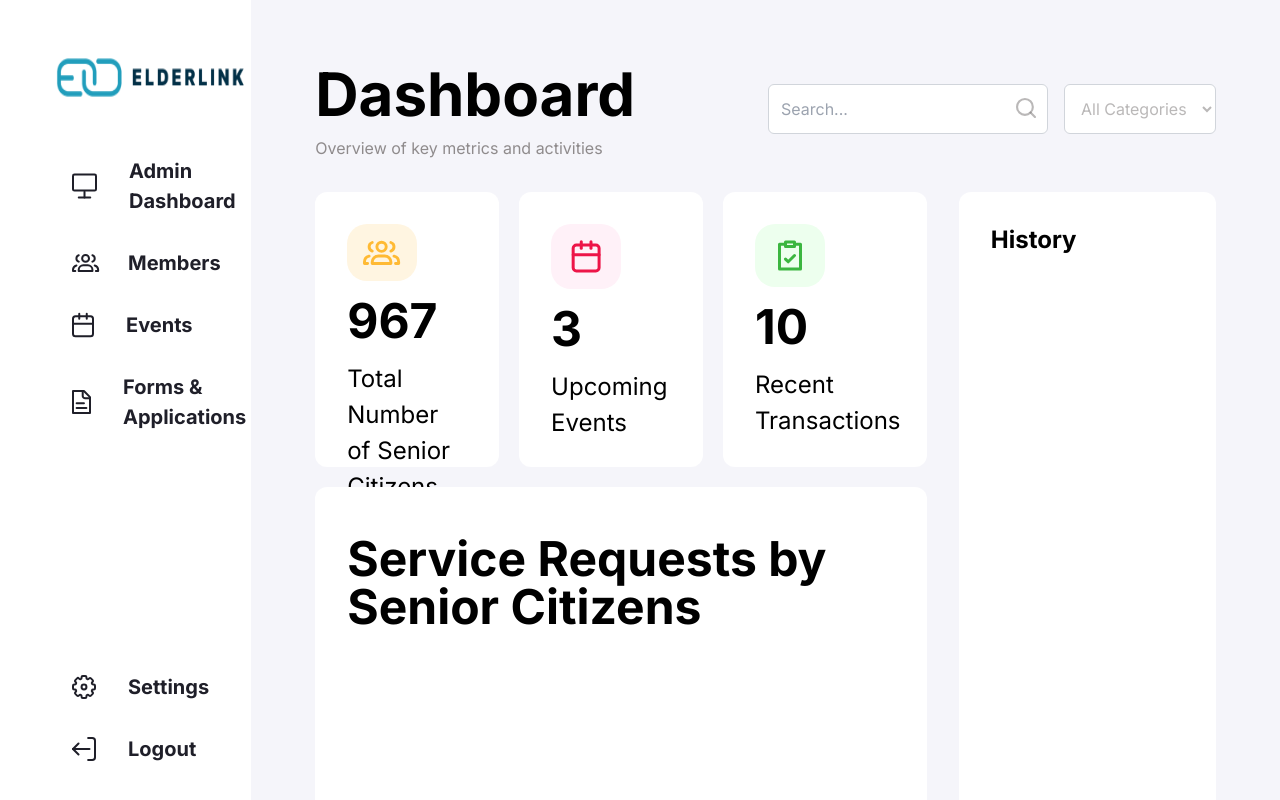
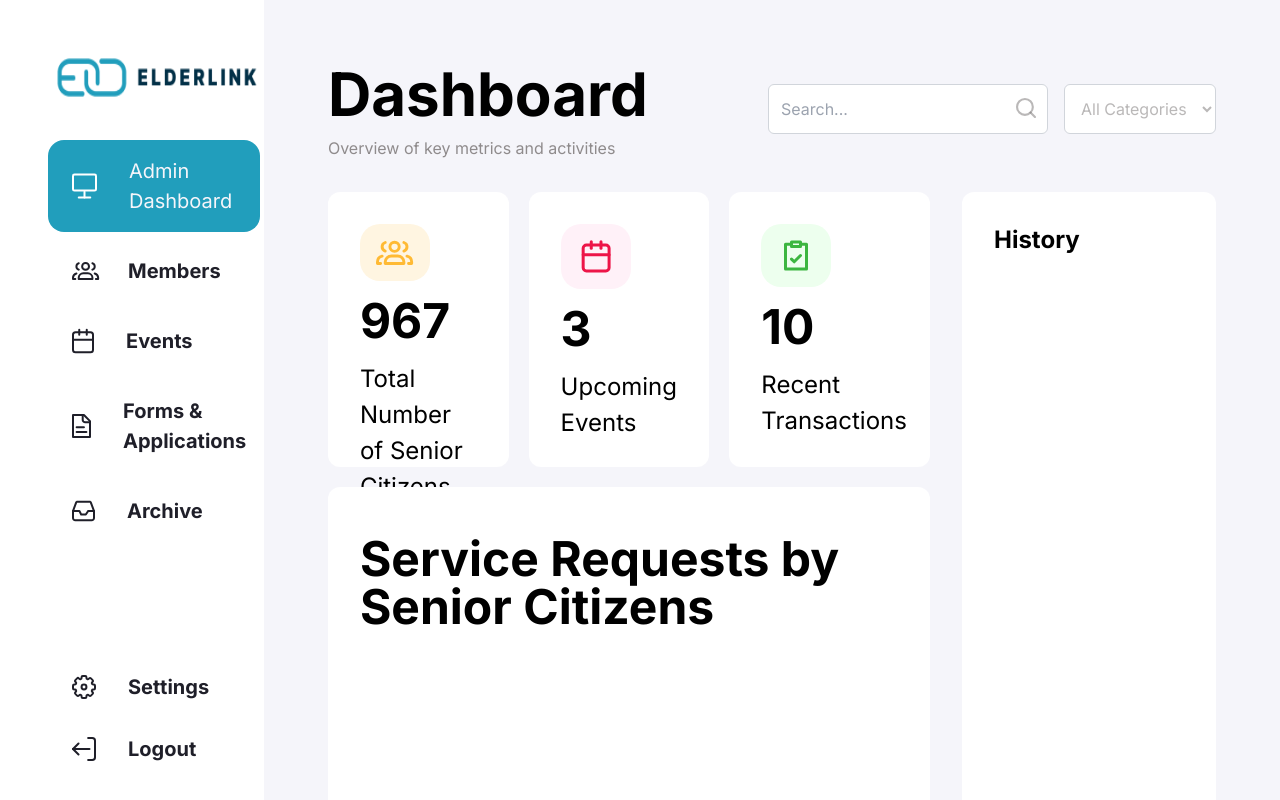
Before and after one commit to n3ruuu/admin-elderlink, a React (Vite) app: page / in a window 1280 px wide. Built offline with nearby package versions, Linux system fonts and the light colour scheme.

Commit message:
added archive in sidebar fixed some components

```diff
--- a/src/Sidebar.jsx
+++ b/src/Sidebar.jsx
@@ -7,59 +7,67 @@ import HealthIcon from "./assets/icons/record.svg"
 import FinancialIcon from "./assets/icons/finance.svg"
 import EventsIcon from "./assets/icons/events.svg"
 import FormsAndAppIcon from "./assets/icons/forms-and-app.svg"
+import ArchiveIcon from "./assets/icons/archive.svg"
 import SettingsIcon from "./assets/icons/settings.svg"
 import LogoutIcon from "./assets/icons/logout.svg"
 import Dashboard from "./pages/Dashboard"
 
 const Sidebar = () => {
-  const [isMembersOpen, setIsMembersOpen] = useState(false)
-  const [isFormsOpen, setIsFormsOpen] = useState(false)
+    const [activeSection, setActiveSection] = useState("dashboard")
+    const [openSubSection, setOpenSubSection] = useState(null)
 
-  const toggleMembers = () => {
-    setIsMembersOpen(!isMembersOpen)
+    const toggleSection = (section) => {
+        setActiveSection(section)
     }
 
-  const toggleForms = () => {
-    setIsFormsOpen(!isFormsOpen)
+    const toggleSubSection = (section) => {
+        setOpenSubSection(openSubSection === section ? null : section)
     }
 
     return (
         <section className="flex">
-      <div className="pl-12 pt-12 font-bold w-[22%] bg-[#FFFFFF] text-[#1F1F29] font-inter h-screen relative">
+            <div className="pl-12 pt-12 font-bold w-[25%] bg-[#FFFFFF] text-[#1F1F29] font-inter h-screen relative">
                 <img
                     className="h-[60px] mb-8"
                     src={ElderlinkLogo}
                     alt="Elderlink Logo"
                 />
-        <div>
-          <div className="group flex items-center space-x-8 text-[20px] px-6 py-4 rounded-2xl cursor-pointer hover:bg-[#219EBC] hover:font-normal hover:text-[#F5F5FA]">
+                <div className="flex flex-col gap-2 w-[98%]">
+                    <div
+                        className={`group flex items-center space-x-8 text-[20px] px-6 py-4 rounded-2xl cursor-pointer ${
+                            activeSection === "dashboard"
+                                ? "bg-[#219EBC] text-[#F5F5FA] font-normal"
+                                : ""
+                        } hover:bg-[#219EBC] hover:font-normal hover:text-[#F5F5FA]`}
+                        onClick={() => toggleSection("dashboard")}
+                    >
                         <img
                             src={DashboardIcon}
                             alt="Dashboard Icon"
-              className="group-hover:filter group-hover:brightness-0 group-hover:invert"
+                            className={`group-hover:filter group-hover:brightness-0 group-hover:invert ${
+                                activeSection === "dashboard"
+                                    ? "filter brightness-0 invert"
+                                    : ""
+                            }`}
                         />
                         <p>Admin Dashboard</p>
                     </div>
 
                     <div>
                         <div
-              className={`group flex items-center space-x-7 text-[20px] px-6 py-4 rounded-2xl cursor-pointer ${
-                isMembersOpen ? "bg-[#219EBC] text-[#F5F5FA] font-normal" : ""
-              } hover:bg-[#219EBC] hover:font-normal hover:text-[#F5F5FA]`}
-              onClick={toggleMembers}
+                            className="group flex items-center space-x-7 text-[20px] px-6 py-4 rounded-2xl cursor-pointer hover:bg-[#219EBC] hover:font-normal hover:text-[#F5F5FA]"
+                            onClick={() => toggleSubSection("members")}
                         >
                             <img
                                 src={MembersIcon}
                                 alt="Members Icon"
-                className={`group-hover:filter group-hover:brightness-0 group-hover:invert ${
-                  isMembersOpen ? "filter brightness-0 invert" : ""
-                }`}
+                                className="group-hover:filter group-hover:brightness-0 group-hover:invert"
                             />
                             <p>Members</p>
                         </div>
 
-            {isMembersOpen && (
-              <div className="m-4 ml-8 space-y-2">
+                        {openSubSection === "members" && (
+                            <div className="m-4 space-y-2">
                                 <div className="group flex items-center space-x-8 text-[20px] px-6 py-4 rounded-2xl cursor-pointer hover:bg-[#219EBC] hover:font-normal hover:text-[#F5F5FA]">
                                     <img
                                         src={ListIcon}
@@ -99,22 +107,18 @@ const Sidebar = () => {
 
                     <div>
                         <div
-              className={`group flex items-center space-x-8 text-[20px] px-6 py-4 rounded-2xl cursor-pointer ${
-                isFormsOpen ? "bg-[#219EBC] text-[#F5F5FA] font-normal" : ""
-              } hover:bg-[#219EBC] hover:font-normal hover:text-[#F5F5FA]`}
-              onClick={toggleForms}
+                            className="group flex items-center space-x-8 text-[20px] px-6 py-4 rounded-2xl cursor-pointer hover:bg-[#219EBC] hover:font-normal hover:text-[#F5F5FA]"
+                            onClick={() => toggleSubSection("forms")}
                         >
                             <img
                                 src={FormsAndAppIcon}
                                 alt="Forms Icon"
-                className={`group-hover:filter group-hover:brightness-0 group-hover:invert ${
-                  isFormsOpen ? "filter brightness-0 invert" : ""
-                }`}
+                                className="group-hover:filter group-hover:brightness-0 group-hover:invert"
                             />
                             <p>Forms & Applications</p>
                         </div>
 
-            {isFormsOpen && (
+                        {openSubSection === "forms" && (
                             <div className="m-4 ml-10 space-y-2">
                                 <div className="group flex items-center space-x-8 text-[20px] px-6 py-4 rounded-2xl cursor-pointer hover:bg-[#219EBC] hover:font-normal hover:text-[#F5F5FA]">
                                     <img
@@ -135,10 +139,29 @@ const Sidebar = () => {
                             </div>
                         )}
                     </div>
+
+                    <div
+                        className={`group flex items-center space-x-8 text-[20px] px-6 py-4 rounded-2xl cursor-pointer ${
+                            activeSection === "archive"
+                                ? "bg-[#219EBC] text-[#F5F5FA] font-normal"
+                                : ""
+                        } hover:bg-[#219EBC] hover:font-normal hover:text-[#F5F5FA]`}
+                    >
+                        <img
+                            src={ArchiveIcon}
+                            alt="Archive Icon"
+                            className={`group-hover:filter group-hover:brightness-0 group-hover:invert ${
+                                activeSection === "archive"
+                                    ? "filter brightness-0 invert"
+                                    : ""
+                            }`}
+                        />
+                        <p>Archive</p>
+                    </div>
                 </div>
 
                 {/* Fixed Settings and Logout Section */}
-        <div className="absolute bottom-5 w-[90%]">
+                <div className="absolute bottom-5 w-[85%]">
                     <div className="group flex items-center space-x-8 text-[20px] px-6 py-4 rounded-2xl cursor-pointer hover:bg-[#219EBC] hover:font-normal hover:text-[#F5F5FA]">
                         <img
                             src={SettingsIcon}
@@ -157,7 +180,9 @@ const Sidebar = () => {
                     </div>
                 </div>
             </div>
-      <Dashboard />
+
+            {/* Conditionally Rendered Dashboard */}
+            {activeSection === "dashboard" && <Dashboard />}
         </section>
     )
 }
--- a/src/pages/Dashboard.jsx
+++ b/src/pages/Dashboard.jsx
@@ -34,10 +34,18 @@ const Dashboard = () => {
                         id="category"
                         className="p-3 border border-gray-300 rounded-md focus:outline-none focus:ring-2 focus:ring-indigo-500 bg-white"
                     >
-                        <option value="all">All Categories</option>
-                        <option value="category1">Category 1</option>
-                        <option value="category2">Category 2</option>
-                        <option value="category3">Category 3</option>
+                        <option className="text-[#000000]" value="all">
+                            All Categories
+                        </option>
+                        <option className="text-[#000000]" value="category1">
+                            Category 1
+                        </option>
+                        <option className="text-[#000000]" value="category2">
+                            Category 2
+                        </option>
+                        <option className="text-[#000000]" value="category3">
+                            Category 3
+                        </option>
                     </select>
                 </div>
             </div>
```
Also changed, not shown: src/assets/icons/archive.svg (added). Lines whose indentation alone changed are shown as unchanged.
